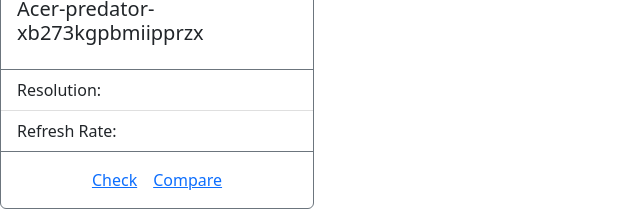
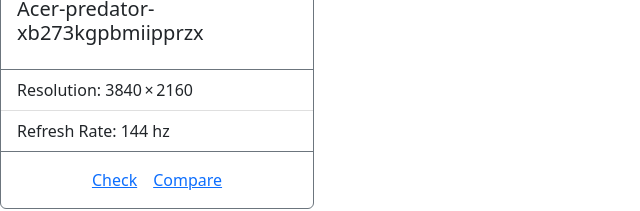
Before and after one commit to Rozsnono/DisplayFilter, an Angular app in the folder DisplayFilter/: page / in a window 1280 px wide. Shown: the part 313-524 px from the top of the page, without its empty margins (0-640 px from the left). Built offline with nearby package versions, Linux system fonts and the light colour scheme.

Commit message:
Home Fixes #2

```diff
--- a/DisplayFilter/src/app/home/home.component.html
+++ b/DisplayFilter/src/app/home/home.component.html
@@ -9,8 +9,8 @@
 
             </div>
             <ul class="list-group list-group-flush">
-              <li class="list-group-item">Resolution:</li>
-              <li class="list-group-item">Refresh Rate:</li>
+              <li class="list-group-item">Resolution: 3840 × 2160</li>
+              <li class="list-group-item">Refresh Rate: 144 hz</li>
 
             </ul>
             <div class="d-flex justify-content-center card-body">
```
